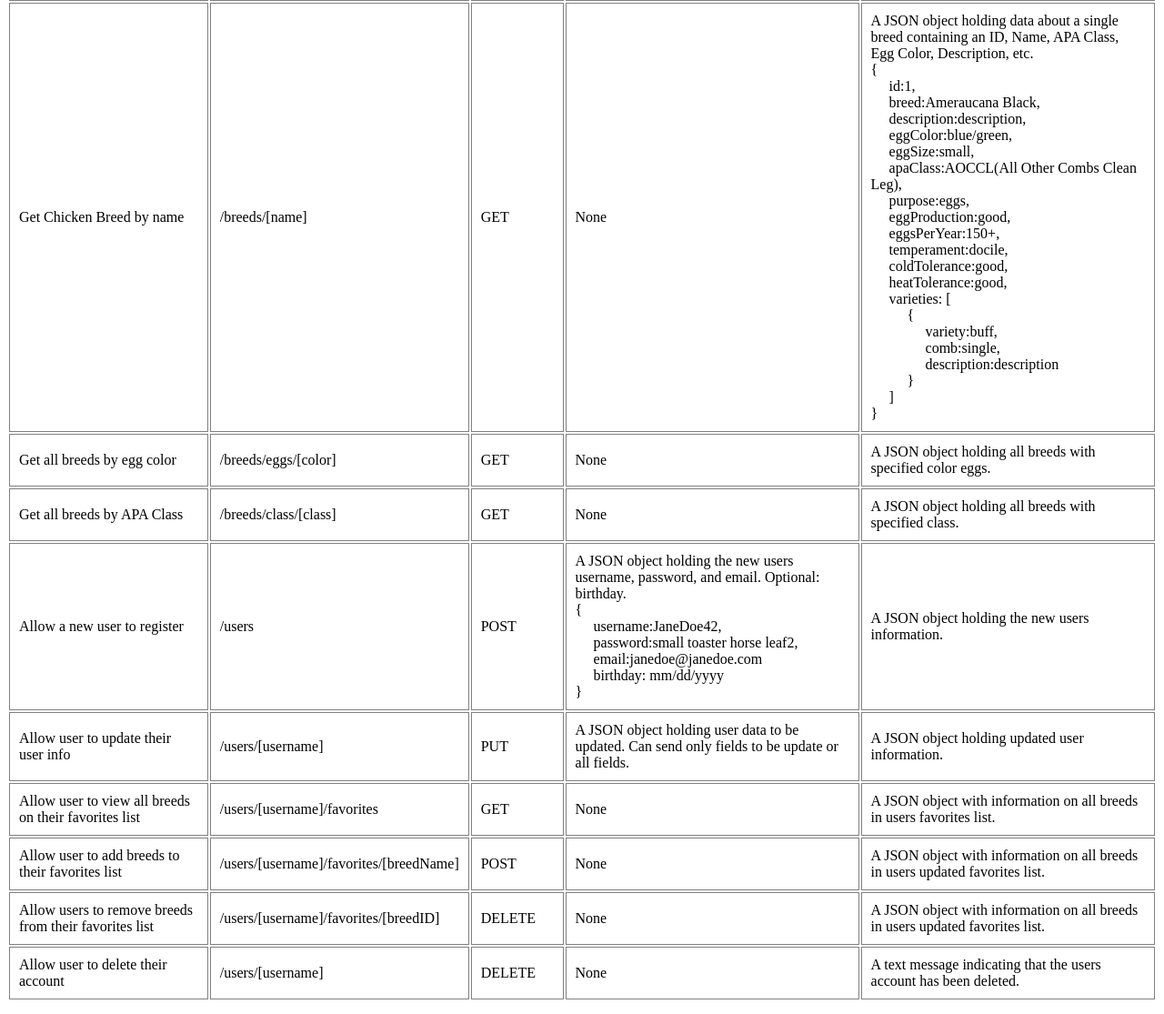
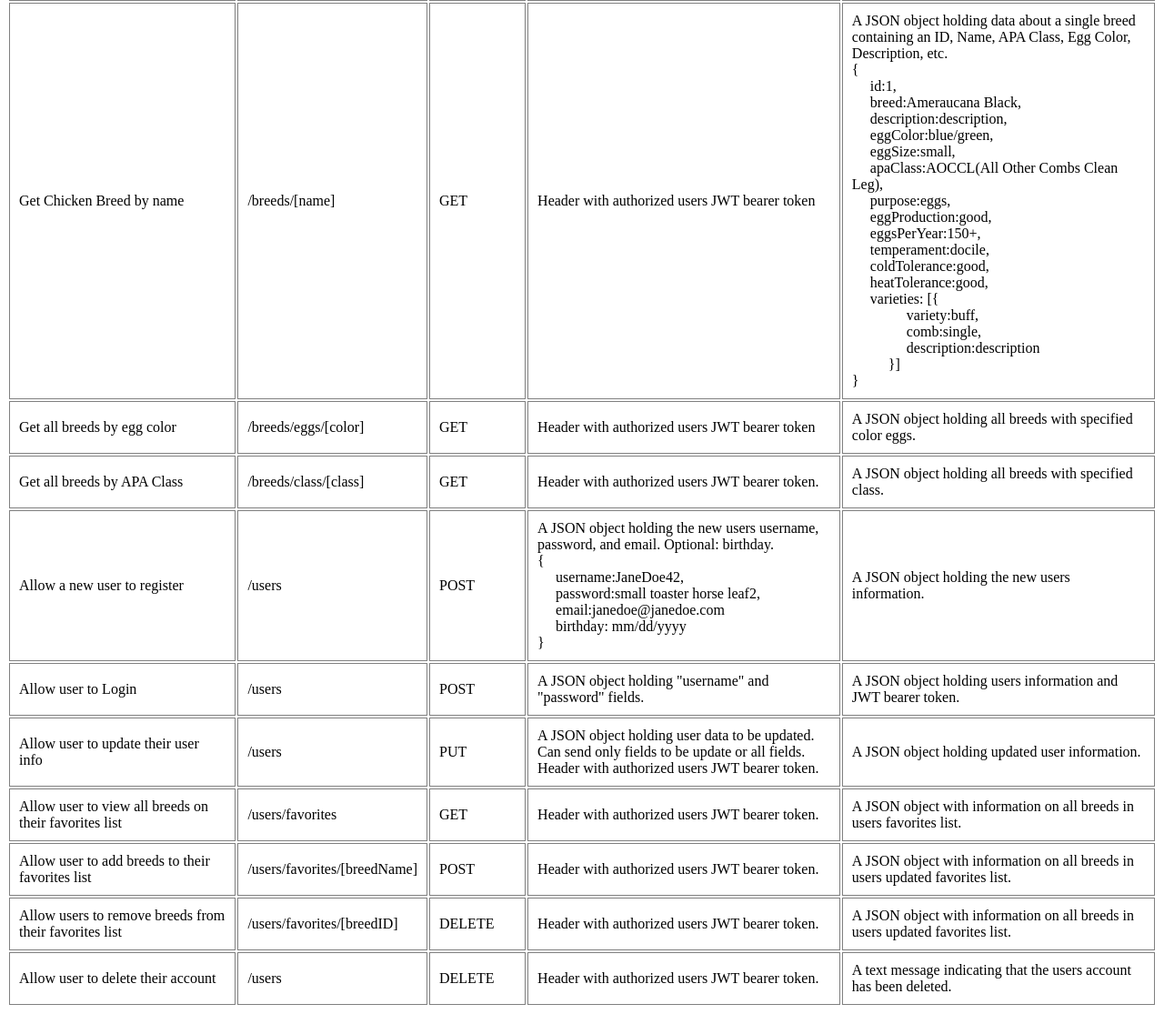
Before and after one commit to nickplamb/Chicken_picker_api, a website: page public/documentation.html in a window 1280 px wide. Shown: the part 233-1348 px from the top of the page at 91% size. Drawn offline with Linux system fonts and the light colour scheme.

Commit message:
update all routes to take user from decrypted JWT token instead of url params.

```diff
--- a/public/documentation.html
+++ b/public/documentation.html
@@ -19,7 +19,7 @@
         <th>Purpose</th>
         <th>URL</th>
         <th>HTTP Method</th>
-        <th>Request body data format</th>
+        <th>Request data format</th>
         <th>Response body data format</th>
       </tr>
     </thead>
@@ -28,14 +28,14 @@
         <td>Get all Chicken Breeds</td>
         <td>/breeds</td>
         <td>GET</td>
-        <td>None</td>
+        <td>Header with authorized users JWT bearer token</td>
         <td>A JSON object holding data about all chicken breeds</td>
       </tr>
       <tr>
         <td>Get Chicken Breed by name</td>
         <td>/breeds/[name]</td>
         <td>GET</td>
-        <td>None</td>
+        <td>Header with authorized users JWT bearer token</td>
         <td>A JSON object holding data about a single breed containing an ID, Name, APA Class, Egg Color, Description,
           etc. <br>
           {<br>
@@ -51,13 +51,11 @@
           <span class="tab">temperament:docile,</span><br>
           <span class="tab">coldTolerance:good,</span><br>
           <span class="tab">heatTolerance:good,</span><br>
-          <span class="tab">varieties: [</span><br>
-          <span class="tab2">{</span><br>
+          <span class="tab">varieties: [{</span><br>
           <span class="tab3">variety:buff,</span><br>
           <span class="tab3">comb:single,</span><br>
           <span class="tab3">description:description</span><br>
-          <span class="tab2">}</span><br>
-          <span class="tab">]</span><br>
+          <span class="tab2">}]</span><br>
           }
 
         </td>
@@ -66,14 +64,14 @@
         <td>Get all breeds by egg color</td>
         <td>/breeds/eggs/[color]</td>
         <td>GET</td>
-        <td>None</td>
+        <td>Header with authorized users JWT bearer token</td>
         <td>A JSON object holding all breeds with specified color eggs.</td>
       </tr>
       <tr>
         <td>Get all breeds by APA Class</td>
         <td>/breeds/class/[class]</td>
         <td>GET</td>
-        <td>None</td>
+        <td>Header with authorized users JWT bearer token.</td>
         <td>A JSON object holding all breeds with specified class.</td>
       </tr>
       <tr>
@@ -91,38 +89,47 @@
         <td>A JSON object holding the new users information.</td>
       </tr>
       <tr>
+        <td>Allow user to Login</td>
+        <td>/users</td>
+        <td>POST</td>
+        <td>A JSON object holding "username" and "password" fields.</td>
+        <td>A JSON object holding users information and JWT bearer token.</td>
+      </tr>
+      <tr>
         <td>Allow user to update their user info</td>
-        <td>/users/[username]</td>
+        <td>/users</td>
         <td>PUT</td>
-        <td>A JSON object holding user data to be updated. Can send only fields to be update or all fields.</td>
+        <td>A JSON object holding user data to be updated. <br>
+          Can send only fields to be update or all fields.<br>
+          Header with authorized users JWT bearer token.</td>
         <td>A JSON object holding updated user information.</td>
       </tr>
       <tr>
         <td>Allow user to view all breeds on their favorites list</td>
-        <td>/users/[username]/favorites</td>
+        <td>/users/favorites</td>
         <td>GET</td>
-        <td>None</td>
+        <td>Header with authorized users JWT bearer token.</td>
         <td>A JSON object with information on all breeds in users favorites list.</td>
       </tr>
       <tr>
         <td>Allow user to add breeds to their favorites list</td>
-        <td>/users/[username]/favorites/[breedName]</td>
+        <td>/users/favorites/[breedName]</td>
         <td>POST</td>
-        <td>None</td>
+        <td>Header with authorized users JWT bearer token.</td>
         <td>A JSON object with information on all breeds in users updated favorites list.</td>
       </tr>
       <tr>
         <td>Allow users to remove breeds from their favorites list</td>
-        <td>/users/[username]/favorites/[breedID]</td>
+        <td>/users/favorites/[breedID]</td>
         <td>DELETE</td>
-        <td>None</td>
+        <td>Header with authorized users JWT bearer token.</td>
         <td>A JSON object with information on all breeds in users updated favorites list.</td>
       </tr>
       <tr>
         <td>Allow user to delete their account</td>
-        <td>/users/[username]</td>
+        <td>/users</td>
         <td>DELETE</td>
-        <td>None</td>
+        <td>Header with authorized users JWT bearer token.</td>
         <td>A text message indicating that the users account has been deleted.</td>
       </tr>
     </tbody>
```
Also changed, not shown: passport.js (+2 -8 lines), routes/users.js (+15 -15 lines).
